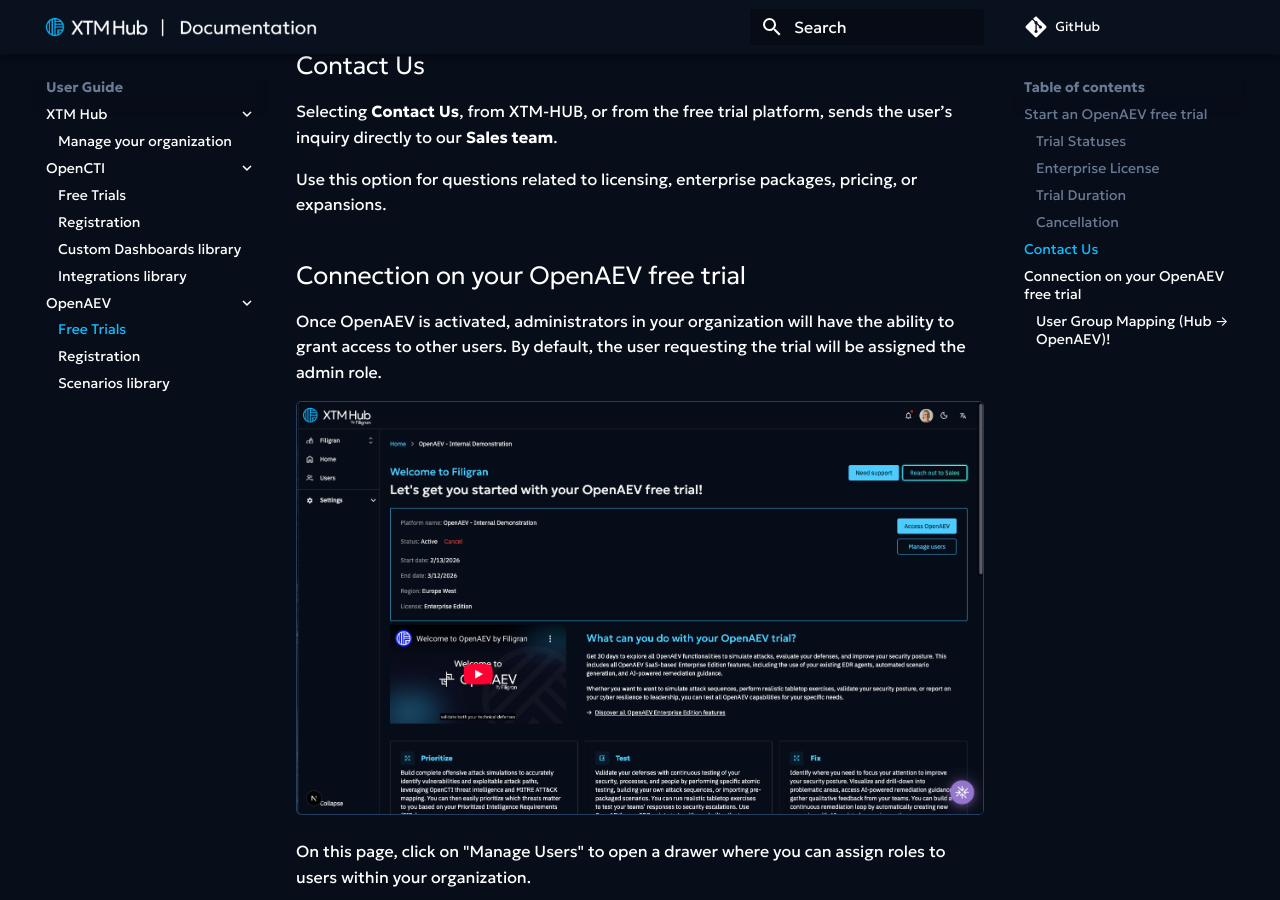
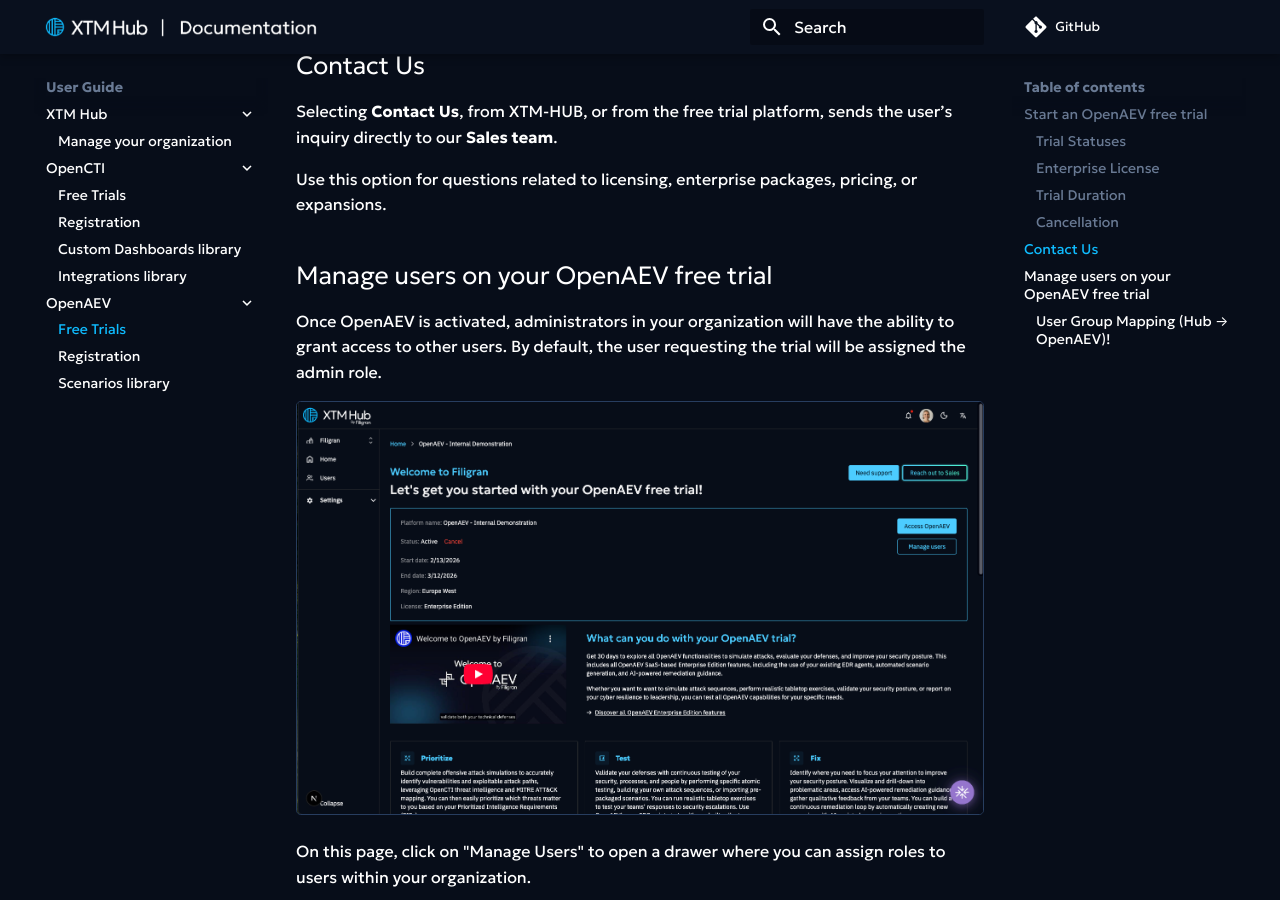
Before and after one commit to FiligranHQ/xtm-hub-docs, an MkDocs documentation site: the page built from docs/user/openaev-freetrials.md, in a window 1280 px wide and 900 px high, scrolled down 1463 px. Built offline with MkDocs 1.6.1 and Material for MkDocs 9.7.7, drawn with Linux system fonts in a browser that asks for light colours; comment, search, counter and statistics services are not loaded; the version menu is left out.

Commit message:
[doc] Update manage free trials users title

```diff
--- a/docs/user/openaev-freetrials.md
+++ b/docs/user/openaev-freetrials.md
@@ -44,7 +44,7 @@
 Use this option for questions related to licensing, enterprise packages, pricing, or expansions.
 
 
-## Connection on your OpenAEV free trial
+## Manage users on your OpenAEV free trial
 
 Once OpenAEV is activated, administrators in your organization will have the ability to grant access to other users. By default, the user requesting the trial will be assigned the admin role.
 
```
Also changed, not shown: docs/user/opencti-freetrials.md (+1 -1 lines).
